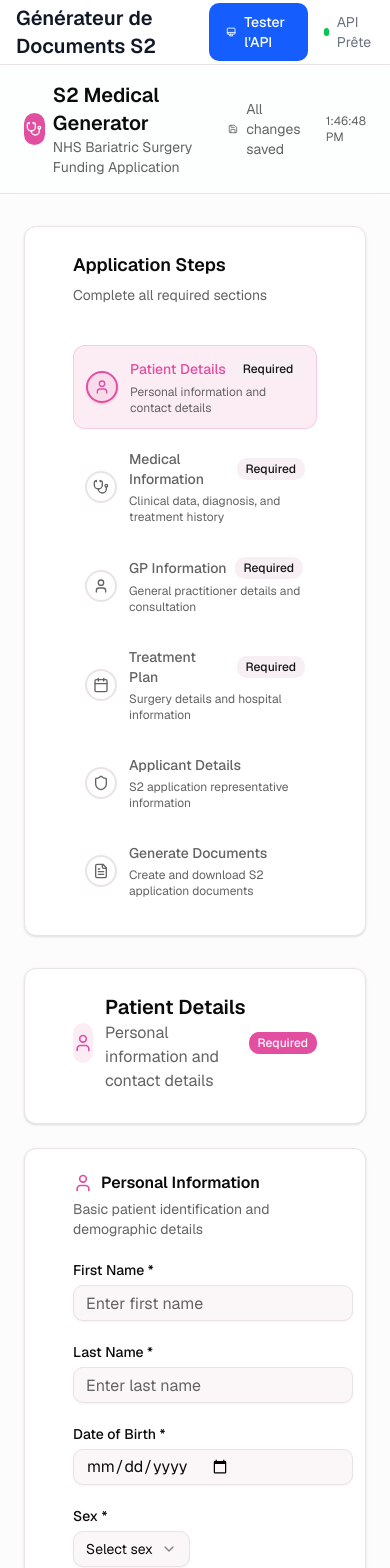
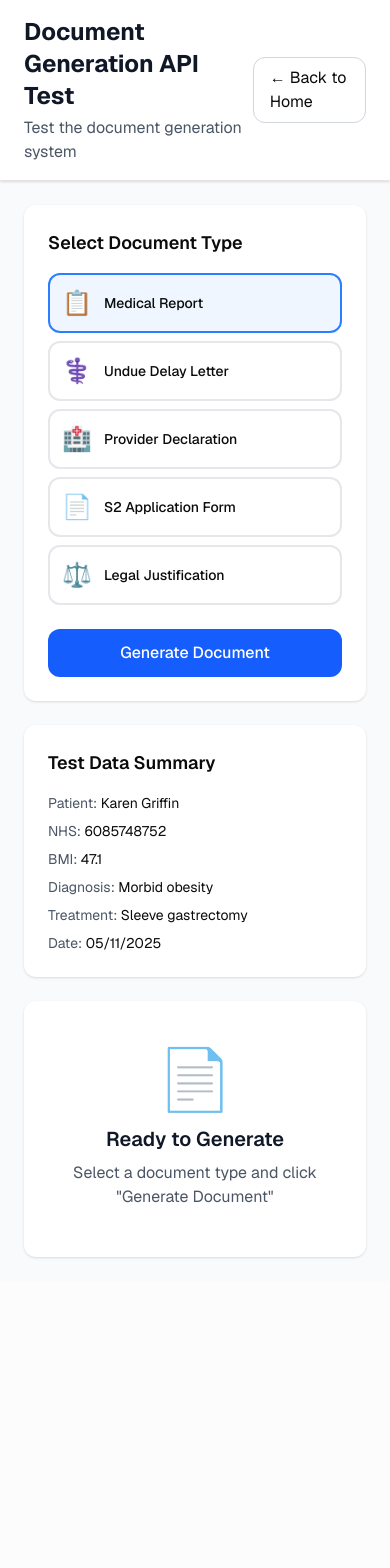
Before and after one commit to stefbach/v0-application-generator, a Next.js app: page / in a window 390 px wide. Shown: the top 1568 px of the page. After the commit the page ends 1281 px from the top, so only its background shows below. Built offline with nearby package versions, Linux system fonts and the light colour scheme.

Commit message:
Update page.tsx

```diff
--- a/app/page.tsx
+++ b/app/page.tsx
@@ -1,56 +1,248 @@
-import { Suspense } from "react"
-import Link from "next/link"
-import { S2ApplicationGenerator } from "@/components/s2-application-generator"
+"use client"
 
-function S2GeneratorWithSuspense() {
+import { useState } from 'react'
+import Link from 'next/link'
+
+const DOCUMENT_TYPES = [
+  { key: 'medical_report', label: 'Medical Report', icon: '📋' },
+  { key: 'undue_delay_letter', label: 'Undue Delay Letter', icon: '⚕️' },
+  { key: 'provider_declaration', label: 'Provider Declaration', icon: '🏥' },
+  { key: 's2_application_form', label: 'S2 Application Form', icon: '📄' },
+  { key: 'legal_justification_letter', label: 'Legal Justification', icon: '⚖️' }
+]
+
+export default function TestPage() {
+  const [loading, setLoading] = useState(false)
+  const [result, setResult] = useState<any>(null)
+  const [error, setError] = useState<string>('')
+  const [selectedDocType, setSelectedDocType] = useState('medical_report')
+
+  // Simplified test data - only essential fields to avoid build issues
+  const getTestData = () => ({
+    fullName: "Karen Griffin",
+    dateOfBirth: "14/07/1972",
+    age: 53,
+    sex: "Female",
+    nhsNumber: "6085748752",
+    nationalInsurance: "NY513105D",
+    address: "51 Bridgeman Rd, Radford, Coventry CV6 1NQ",
+    phone: "+44 7760 884352",
+    email: "griffin_karen@sky.com",
+    height: 157,
+    weight: 116,
+    bmi: 47.1,
+    diagnosis: "Morbid obesity",
+    primaryDiagnosis: "Morbid obesity",
+    proposedTreatment: "Sleeve gastrectomy",
+    surgeryDate: "05/11/2025",
+    treatmentCountry: "Switzerland",
+    facilityName: "Hôpital de La Tour",
+    surgeonName: "Dr Jean-Marie Megevand",
+    gpName: "Dr Keane",
+    gpPractice: "Engleton House Surgery",
+    comorbidities: [
+      "Familial hypercholesterolemia",
+      "Hypertension",
+      "Osteoarthritis and osteoporosis",
+      "Depression/PTSD",
+      "Ulcerative colitis"
+    ],
+    medications: [
+      "HRT (Estradiol 1mg daily)",
+      "Gabapentin 300mg TDS",
+      "Sertraline 100mg daily",
+      "Amlodipine 10mg daily"
+    ]
+  })
+
+  const handleGenerate = async () => {
+    setLoading(true)
+    setError('')
+    setResult(null)
+
+    try {
+      const response = await fetch('/api/generate-document', {
+        method: 'POST',
+        headers: { 'Content-Type': 'application/json' },
+        body: JSON.stringify({
+          documentType: selectedDocType,
+          patientData: getTestData(),
+          treatmentDate: '2025-11-05',
+          maxTokens: 4000
+        })
+      })
+
+      if (!response.ok) {
+        const errorData = await response.json()
+        throw new Error(errorData.error || `HTTP error! status: ${response.status}`)
+      }
+
+      const data = await response.json()
+      setResult(data)
+    } catch (err: any) {
+      setError(err.message || 'An error occurred')
+      console.error('Generation error:', err)
+    } finally {
+      setLoading(false)
+    }
+  }
+
   return (
-    <Suspense
-      fallback={
-        <div className="min-h-screen bg-background flex items-center justify-center">
-          <div className="text-center space-y-4">
-            <div className="w-8 h-8 border-2 border-primary border-t-transparent rounded-full animate-spin mx-auto"></div>
-            <p className="text-muted-foreground">Loading S2 Application Generator...</p>
-          </div>
-        </div>
-      }
-    >
-      <S2ApplicationGenerator />
-    </Suspense>
-  )
-}
-
-export default function HomePage() {
-  return (
-    <main className="min-h-screen bg-background">
-      {/* Header avec bouton de test */}
-      <div className="border-b bg-white shadow-sm">
-        <div className="max-w-7xl mx-auto px-4 sm:px-6 lg:px-8">
-          <div className="flex justify-between items-center h-16">
+    <div className="min-h-screen bg-gray-50">
+      <div className="bg-white shadow-sm border-b">
+        <div className="max-w-7xl mx-auto px-6 py-4">
+          <div className="flex items-center justify-between">
             <div>
-              <h1 className="text-xl font-semibold text-gray-900">
-                Générateur de Documents S2
-              </h1>
+              <h1 className="text-2xl font-bold text-gray-900">Document Generation API Test</h1>
+              <p className="text-gray-600 mt-1">Test the document generation system</p>
             </div>
-            <div className="flex space-x-4">
-              <Link
-                href="/test"
-                className="inline-flex items-center px-4 py-2 border border-transparent text-sm font-medium rounded-md text-white bg-blue-600 hover:bg-blue-700 focus:outline-none focus:ring-2 focus:ring-offset-2 focus:ring-blue-500 transition-colors"
-              >
-                <svg className="w-4 h-4 mr-2" fill="none" stroke="currentColor" viewBox="0 0 24 24">
-                  <path strokeLinecap="round" strokeLinejoin="round" strokeWidth="2" d="M9.75 17L9 20l-1 1h8l-1-1-.75-3M3 13h18M5 17h14a2 2 0 002-2V5a2 2 0 00-2-2H5a2 2 0 00-2 2v10a2 2 0 002 2z" />
-                </svg>
-                Tester l'API
-              </Link>
-              <div className="text-sm text-gray-500 flex items-center">
-                <div className="w-2 h-2 bg-green-500 rounded-full mr-2"></div>
-                API Prête
-              </div>
-            </div>
+            <Link
+              href="/"
+              className="px-4 py-2 border border-gray-300 rounded-lg hover:bg-gray-50 transition-colors"
+            >
+              ← Back to Home
+            </Link>
           </div>
         </div>
       </div>
 
-      <S2GeneratorWithSuspense />
-    </main>
+      <div className="max-w-7xl mx-auto p-6">
+        <div className="grid grid-cols-1 lg:grid-cols-3 gap-6">
+          {/* Left Panel - Controls */}
+          <div className="lg:col-span-1 space-y-6">
+            <div className="bg-white rounded-lg shadow-sm p-6">
+              <h3 className="text-lg font-semibold mb-4">Select Document Type</h3>
+              <div className="space-y-2">
+                {DOCUMENT_TYPES.map(type => (
+                  <button
+                    key={type.key}
+                    onClick={() => setSelectedDocType(type.key)}
+                    className={`w-full text-left p-3 rounded-lg border-2 transition-colors ${
+                      selectedDocType === type.key
+                        ? 'border-blue-500 bg-blue-50'
+                        : 'border-gray-200 hover:border-gray-300'
+                    }`}
+                  >
+                    <div className="flex items-center">
+                      <span className="text-2xl mr-3">{type.icon}</span>
+                      <span className="font-medium text-sm">{type.label}</span>
+                    </div>
+                  </button>
+                ))}
+              </div>
+
+              <button
+                onClick={handleGenerate}
+                disabled={loading}
+                className="w-full mt-6 bg-blue-600 hover:bg-blue-700 text-white font-medium py-3 px-4 rounded-lg disabled:opacity-50 disabled:cursor-not-allowed transition-colors"
+              >
+                {loading ? (
+                  <span className="flex items-center justify-center">
+                    <svg className="animate-spin h-5 w-5 mr-2" viewBox="0 0 24 24">
+                      <circle className="opacity-25" cx="12" cy="12" r="10" stroke="currentColor" strokeWidth="4" fill="none" />
+                      <path className="opacity-75" fill="currentColor" d="M4 12a8 8 0 018-8V0C5.373 0 0 5.373 0 12h4zm2 5.291A7.962 7.962 0 014 12H0c0 3.042 1.135 5.824 3 7.938l3-2.647z" />
+                    </svg>
+                    Generating...
+                  </span>
+                ) : (
+                  'Generate Document'
+                )}
+              </button>
+            </div>
+
+            {/* Test Data Summary */}
+            <div className="bg-white rounded-lg shadow-sm p-6">
+              <h3 className="text-lg font-semibold mb-4">Test Data Summary</h3>
+              <div className="space-y-2 text-sm">
+                <div><span className="text-gray-600">Patient:</span> Karen Griffin</div>
+                <div><span className="text-gray-600">NHS:</span> 6085748752</div>
+                <div><span className="text-gray-600">BMI:</span> 47.1</div>
+                <div><span className="text-gray-600">Diagnosis:</span> Morbid obesity</div>
+                <div><span className="text-gray-600">Treatment:</span> Sleeve gastrectomy</div>
+                <div><span className="text-gray-600">Date:</span> 05/11/2025</div>
+              </div>
+            </div>
+          </div>
+
+          {/* Right Panel - Results */}
+          <div className="lg:col-span-2">
+            {error && (
+              <div className="bg-red-50 border border-red-200 rounded-lg p-4 mb-6">
+                <div className="flex items-start">
+                  <span className="text-red-600 text-xl mr-3">⚠️</span>
+                  <div>
+                    <h3 className="font-semibold text-red-900">Error</h3>
+                    <p className="text-red-700 text-sm mt-1">{error}</p>
+                  </div>
+                </div>
+              </div>
+            )}
+
+            {!result && !error && !loading && (
+              <div className="bg-white rounded-lg shadow-sm p-12 text-center">
+                <div className="text-6xl mb-4">📄</div>
+                <h3 className="text-xl font-semibold text-gray-900 mb-2">
+                  Ready to Generate
+                </h3>
+                <p className="text-gray-600">
+                  Select a document type and click "Generate Document"
+                </p>
+              </div>
+            )}
+
+            {loading && (
+              <div className="bg-white rounded-lg shadow-sm p-12 text-center">
+                <div className="animate-spin text-6xl mb-4">⏳</div>
+                <h3 className="text-xl font-semibold text-gray-900 mb-2">
+                  Generating Document...
+                </h3>
+                <p className="text-gray-600">
+                  This may take 30-60 seconds depending on document complexity
+                </p>
+              </div>
+            )}
+
+            {result && !error && (
+              <div className="space-y-6">
+                {/* Metadata */}
+                <div className="bg-white rounded-lg shadow-sm p-6">
+                  <h3 className="text-lg font-semibold mb-4">Generation Details</h3>
+                  <div className="grid grid-cols-2 gap-4 text-sm">
+                    <div>
+                      <span className="text-gray-600">Model:</span>
+                      <div className="font-medium">{result.model}</div>
+                    </div>
+                    <div>
+                      <span className="text-gray-600">Tokens Used:</span>
+                      <div className="font-medium">
+                        {result.usage?.total_tokens?.toLocaleString() || 'N/A'}
+                      </div>
+                    </div>
+                    <div>
+                      <span className="text-gray-600">Cost:</span>
+                      <div className="font-medium">${result.cost?.toFixed(4) || '0.0000'}</div>
+                    </div>
+                    <div>
+                      <span className="text-gray-600">Duration:</span>
+                      <div className="font-medium">{result.duration || 'N/A'}s</div>
+                    </div>
+                  </div>
+                </div>
+
+                {/* Generated Content */}
+                <div className="bg-white rounded-lg shadow-sm p-6">
+                  <h3 className="text-lg font-semibold mb-4">Generated Document</h3>
+                  <div className="bg-gray-50 rounded border p-6 max-h-[600px] overflow-y-auto">
+                    <pre className="whitespace-pre-wrap text-sm font-mono leading-relaxed">
+                      {result.content}
+                    </pre>
+                  </div>
+                </div>
+              </div>
+            )}
+          </div>
+        </div>
+      </div>
+    </div>
   )
 }
```
